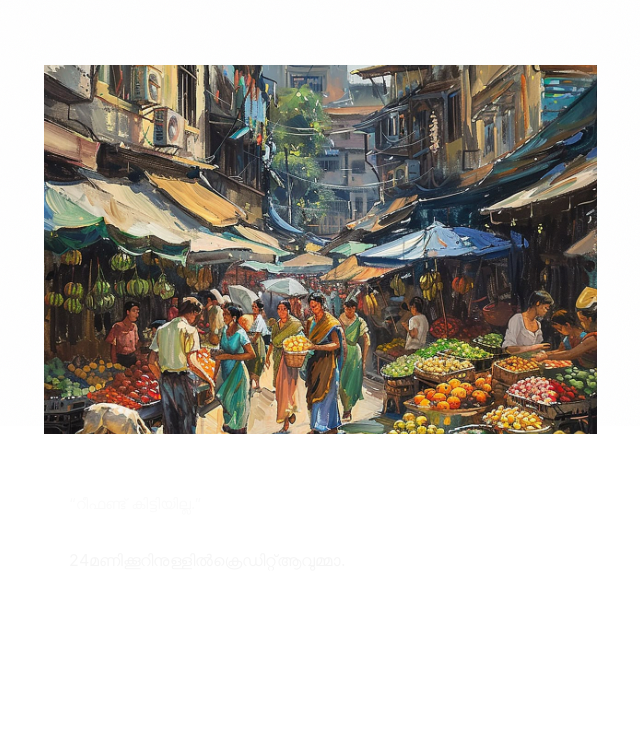
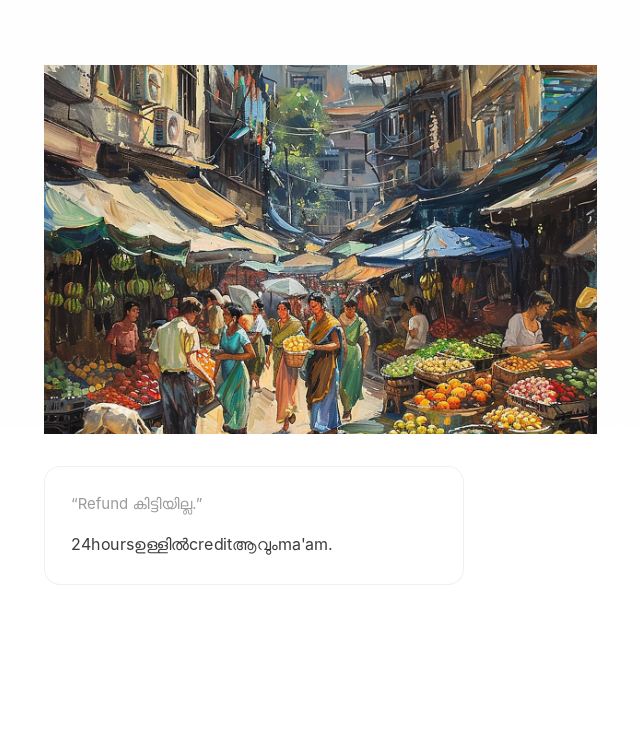
Before and after one commit to iam-saju/upthrust, a Next.js app: page / in a window 1280 px wide. Shown: the part 374-1112 px from the top of the page, without its empty margins (475-1115 px from the left). Built offline with nearby package versions, Linux system fonts and the light colour scheme.

Commit message:
SupportLog: 10 new exchanges, soft border container, communicative typography

```diff
--- a/src/app/globals.css
+++ b/src/app/globals.css
@@ -100,10 +100,10 @@ body::after {
     pointer-events: none;
     user-select: none;
     -webkit-user-select: none;
-    background: rgba(0, 0, 0, 0.02);
-    border: 1px solid rgba(0, 0, 0, 0.04);
-    border-radius: 12px;
-    padding: 24px;
+    background: rgba(255, 255, 255, 0.6);
+    border: 1px solid rgba(0, 0, 0, 0.06);
+    border-radius: 16px;
+    padding: 24px 26px;
     margin-top: 32px;
     margin-bottom: 36px;
     max-width: 420px;
@@ -115,31 +115,28 @@ body::after {
 .support-exchange {
     display: flex;
     flex-direction: column;
-    gap: 18px;
+    gap: 16px;
     width: 100%;
 }
 
 .support-customer {
     font-family:
-        -apple-system, BlinkMacSystemFont, "SF Pro Text",
+        "SF Pro Text", -apple-system, BlinkMacSystemFont,
         "Segoe UI", Roboto, Helvetica, Arial, sans-serif;
     font-size: 15px;
     line-height: 1.7;
     font-weight: 400;
-    color: rgba(17, 17, 17, 0.45);
-    padding-bottom: 12px;
-    border-bottom: 1px solid rgba(0, 0, 0, 0.06);
+    color: rgba(17, 17, 17, 0.42);
 }
 
 .support-agent {
     font-family:
-        -apple-system, BlinkMacSystemFont, "SF Pro Text",
+        "SF Pro Text", -apple-system, BlinkMacSystemFont,
         "Segoe UI", Roboto, Helvetica, Arial, sans-serif;
     font-size: 16px;
-    line-height: 1.7;
+    line-height: 1.6;
     font-weight: 400;
-    letter-spacing: -0.01em;
-    color: rgba(17, 17, 17, 0.85);
+    color: rgba(17, 17, 17, 0.82);
     min-height: 28px;
 }
 
--- a/src/components/support-log.tsx
+++ b/src/components/support-log.tsx
@@ -3,18 +3,16 @@
 import { useState, useEffect, useRef, useSyncExternalStore } from "react";
 
 const EXCHANGES = [
-  { customer: "റീഫണ്ട് കിട്ടിയില്ല.", agent: "24 മണിക്കൂറിനുള്ളിൽ ക്രെഡിറ്റ് ആവുമ്മാ." },
-  { customer: "OTP വന്നില്ല.", agent: "ഒരു മിനിറ്റ്, റീസെൻഡ് ചെയ്യാം." },
-  { customer: "பார்சல் இன்னும் வரல.", agent: "செக் பண்ணிட்டு கால் பண்ணறேன் சார்." },
-  { customer: "கால் கட் ஆயிடுச்சு.", agent: "நான் லைன்ல இருக்கேன், சொல்லுங்க." },
-  { customer: "पेमेंट कट गया.", agent: "रिफंड शुरू कर दिया है सर." },
-  { customer: "OTP नहीं आया.", agent: "एक मिनट, फिर से भेजता हूँ." },
-  { customer: "OTP రాలేదు.", agent: "ఒక్కసారి రీసెండ్ చేస్తాను సార్." },
-  { customer: "డెలివరీ ఇంకా రాలేదు.", agent: "చెక్ చేసి అప్డేట్ చెప్తాను మేడమ్." },
-  { customer: "refund kittiyilla.", agent: "24 hours ullil credit aavum ma'am." },
-  { customer: "parcel innum varala.", agent: "check pannitu call back panren sir." },
-  { customer: "payment deduct ho gaya.", agent: "refund already initiate kar diya hai." },
-  { customer: "OTP raaledu.", agent: "okasari resend chesthanu sir." },
+  { customer: "Refund കിട്ടിയില്ല.", agent: "24 hours ഉള്ളിൽ credit ആവും ma'am." },
+  { customer: "Parcel இன்னும் வரல.", agent: "Hub la iruku sir, today deliver ஆகிடும்." },
+  { customer: "Payment deduct ho gaya but order confirm nahi hua.", agent: "Amount hold pe hai sir, automatically reverse ho jayega." },
+  { customer: "OTP ఇంకా రాలేదు.", agent: "Network slow ఉంది ma'am, resend chesthanu." },
+  { customer: "പ്രൊഡക്ട് ഡാമേജ് ആയി വന്നു.", agent: "Photo അയച്ചാൽ replacement arrange ചെയ്യാം." },
+  { customer: "கால் கட் ஆயிடுச்சு.", agent: "நான் இன்னும் lineல இருக்கேன் sir, சொல்லுங்க." },
+  { customer: "Address galat update ho gaya.", agent: "Tension mat lijiye, delivery se pehle change kar deta hoon." },
+  { customer: "Delivery chaala late ayyindi.", agent: "Rider nearby unnadu sir, 10 minutes lo reach avthadu." },
+  { customer: "Tracking update আসছে না.", agent: "Courier side delay ache, ami check kore bolchi." },
+  { customer: "Can I speak to a real person?", agent: "I'll connect you to our support lead right away." },
 ];
 
 const emptySubscribe = () => () => {};
@@ -83,22 +81,18 @@ export function SupportLog() {
       setVisibleChars(0);
       setIsFadingOut(false);
 
-      // Human pause before responding
       timeoutRef.current = setTimeout(() => {
         if (cancelledRef.current) return;
 
-        // Start typing agent response letter by letter
         function revealNextChar(): void {
           if (cancelledRef.current) return;
 
           if (charIndex < agentGraphemes.length) {
             setVisibleChars(charIndex + 1);
             charIndex++;
-            // Slightly variable timing for human feel
             const hesitation = Math.random() < 0.1 ? 80 : 0;
             timeoutRef.current = setTimeout(revealNextChar, CHAR_DELAY + hesitation);
           } else {
-            // Hold after complete
             timeoutRef.current = setTimeout(() => {
               if (cancelledRef.current) return;
               setIsFadingOut(true);
```
